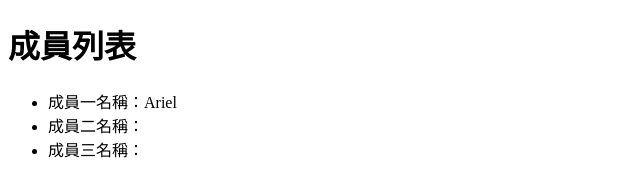
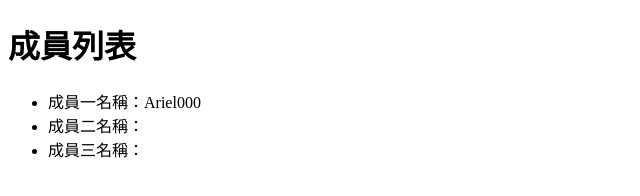
Before and after one commit to Ariel0508/test0819, a plain HTML site: page index.html in a window 1280 px wide. Shown: the full height of the page, 0-640 px from the left. Drawn offline with Linux system fonts and the light colour scheme.

Commit message:
修改成員一名字

```diff
--- a/index.html
+++ b/index.html
@@ -8,7 +8,7 @@
 <body>
     <h1>成員列表</h1>
     <ul>
-        <li>成員一名稱：Ariel</li>
+        <li>成員一名稱：Ariel000</li>
         <li>成員二名稱：</li>
         <li>成員三名稱：</li>
     </ul>
```
